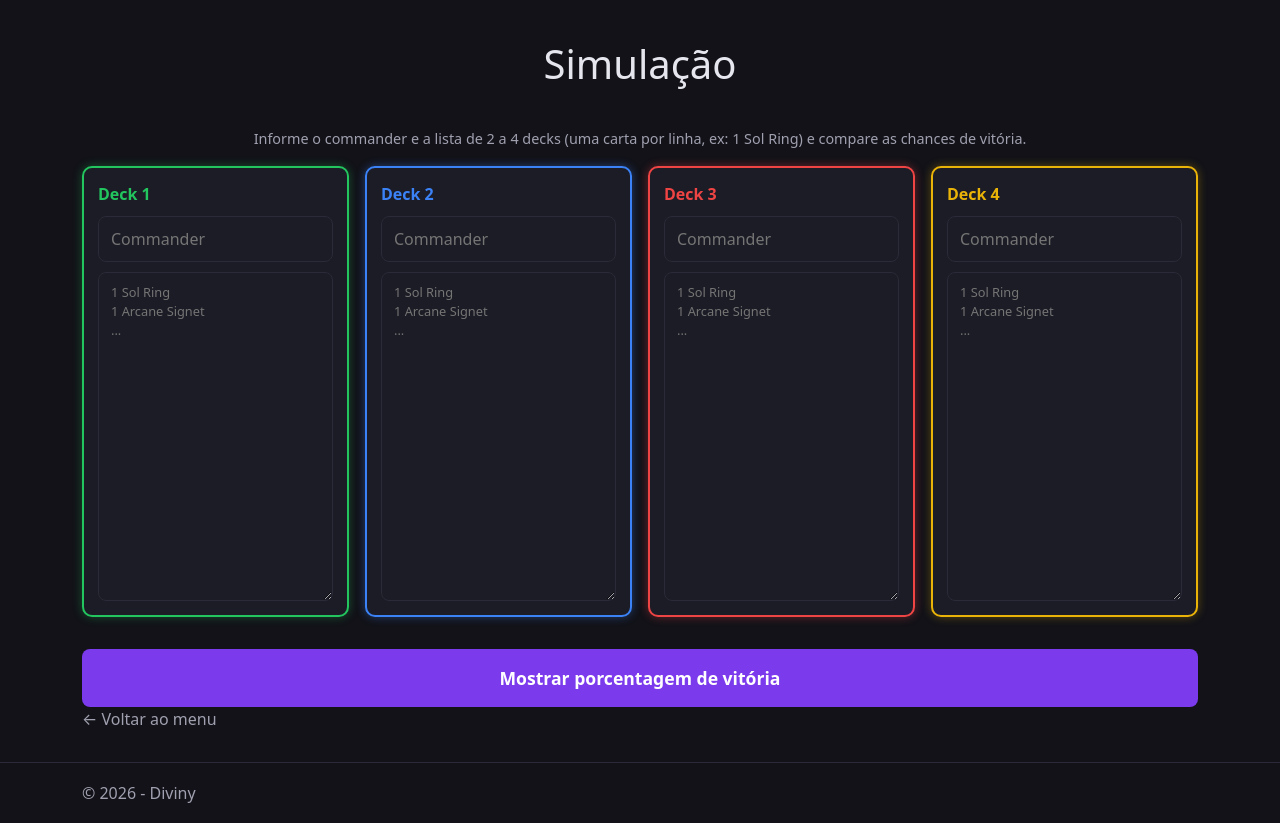
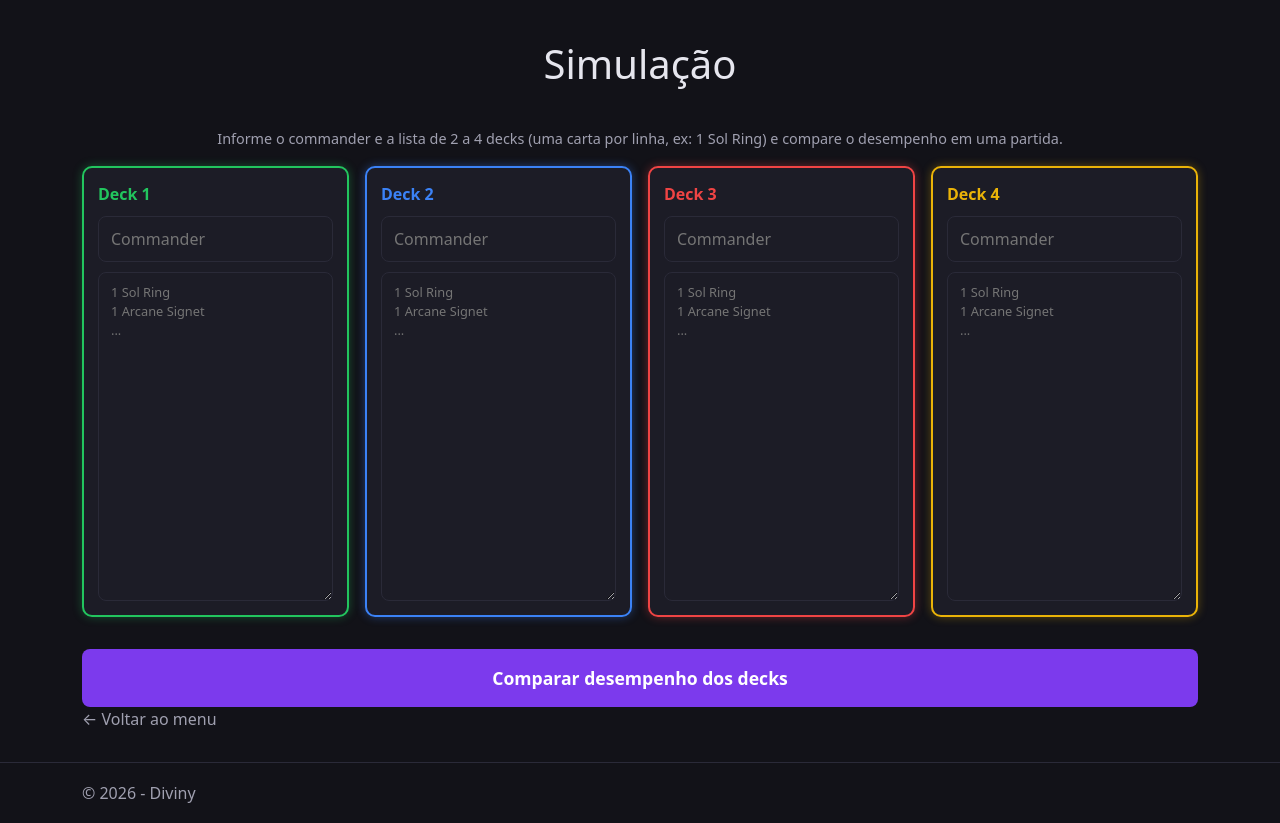
Before and after one commit to NelsinhoSSS/Diviny, an ASP.NET Core app: page /Home/Simulacao in a window 1280 px wide. Shown: the part 57-880 px from the top of the page. Run offline with ASP.NET Core 8, Linux system fonts and the light colour scheme; style sheets or scripts are compiled from the project's sources.

Commit message:
ultimas mudanças graças ao tcc

```diff
--- a/Services/DeckBuilderService.cs
+++ b/Services/DeckBuilderService.cs
@@ -9,7 +9,6 @@ namespace Diviny.Services
     {
         public string CommanderNome { get; set; } = "";
         public int? Bracket { get; set; }
-        // Chaves: Creature, Artifact, Enchantment, Instant, Sorcery, Planeswalker, Land
         public Dictionary<string, int> Quantidades { get; set; } = new();
         public int? Basicos { get; set; }
     }
--- a/Services/DeckStatsService.cs
+++ b/Services/DeckStatsService.cs
@@ -209,7 +209,8 @@ namespace Diviny.Services
             return s;
         }
 
-        // Mistura: 60% cálculo, 40% análise do deck
+        // junção das funçoes e d analise da ia, muda os valore em baixo (0,6 e 0,4 ) para alterar o peso da IA na nota final do deck.
+        // (0,6 = 60% do peso da nota final das funçoes , 0,4 = 40% do peso da nota final da IA)
         public void AplicarIA(DeckStats s, AnaliseIA ia)
         {
             var notas = new Dictionary<string, int>
--- a/Views/Home/Index.cshtml
+++ b/Views/Home/Index.cshtml
@@ -31,7 +31,7 @@
 
         <a asp-controller="Home" asp-action="Simulacao" class="bloco bloco-grande bloco-verde">
             <strong>Simulação</strong>
-            <span>Veja a porcentagem de vitória de cada deck em uma partida</span>
+            <span>Compare o desempenho relativo de até 4 decks</span>
         </a>
     </div>
 
--- a/Views/Home/Simulacao.cshtml
+++ b/Views/Home/Simulacao.cshtml
@@ -13,7 +13,7 @@
 <h1 class="titulo-menu">Simulação</h1>
 
 <p class="texto-suave texto-centro">
-    Informe o commander e a lista de 2 a 4 decks (uma carta por linha, ex: 1 Sol Ring) e compare as chances de vitória.
+    Informe o commander e a lista de 2 a 4 decks (uma carta por linha, ex: 1 Sol Ring) e compare o desempenho em uma partida.
 </p>
 
 <div class="simulacao-grade">
@@ -30,7 +30,7 @@
 
 <div id="sim-erro" class="alerta alerta-erro escondido"></div>
 
-<button type="button" id="btn-simular" class="botao botao-largo">Mostrar porcentagem de vitória</button>
+<button type="button" id="btn-simular" class="botao botao-largo">Comparar desempenho dos decks</button>
 
 <p><a asp-action="Index" class="link-voltar">← Voltar ao menu</a></p>
 
@@ -39,7 +39,7 @@
     <div class="modal-caixa">
         <button type="button" class="modal-fechar" id="modal-fechar" aria-label="Fechar">&times;</button>
 
-        <h2 id="modal-titulo">Chance de vitória</h2>
+        <h2 id="modal-titulo">Estatística de desempenho</h2>
         <p id="sim-destaque" class="sim-destaque"></p>
 
         <div class="modal-corpo">
```
